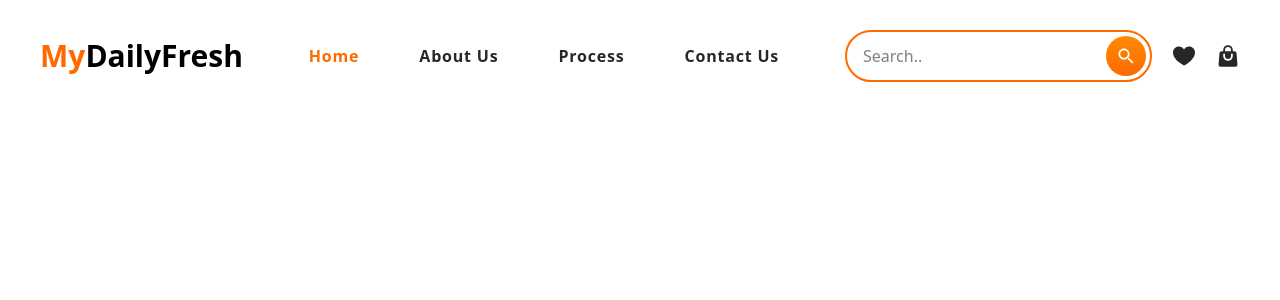
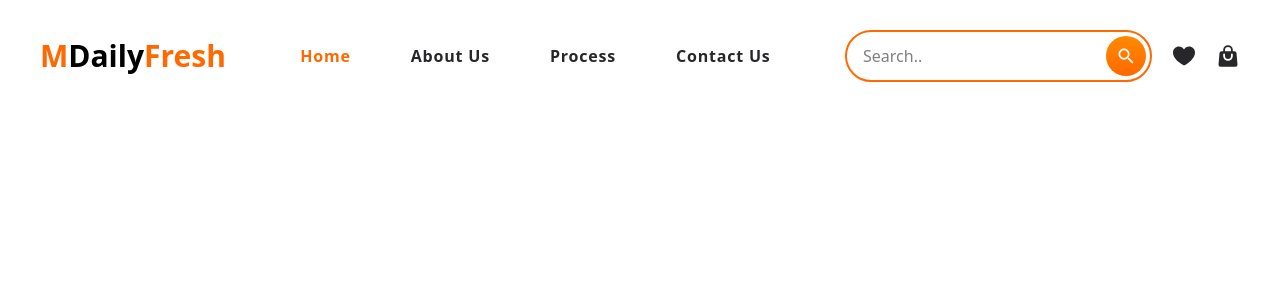
Before and after one commit to MeghaYewalekar/MDailyFresh, a React (Vite) app: page / in a window 1280 px wide. Shown: the top 300 px of the page. Built offline with nearby package versions, Linux system fonts and the light colour scheme.

Commit message:
Project name changed

```diff
--- a/index.html
+++ b/index.html
@@ -4,7 +4,7 @@
     <meta charset="UTF-8" />
     <link rel="icon" type="image/png" href="/icon.png" />
     <meta name="viewport" content="width=device-width, initial-scale=1.0" />
-    <title>MyDailyFresh</title>
+    <title>MDailyFresh</title>
   </head>
   <body>
     <div id="root"></div>
--- a/src/components/Navbar.jsx
+++ b/src/components/Navbar.jsx
@@ -8,8 +8,8 @@ const Navbar = () => {
     <header className="bg-white">
       <nav className="max-w-[1400px] mx-auto px-10 h-[14vh] flex justify-between items-center ">
         {/* Logo */}
-        <a href="#" className="text-3xl font-bold">
-          <span className="text-orange-500">My</span>DailyFresh
+        <a href="#" className="text-3xl font-bold"><span className="text-orange-500">M</span>
+          Daily<span className="text-orange-500">Fresh</span>
         </a>
         {/* Desktop Menu */}
         <ul className="flex  gap-x-15">
```
